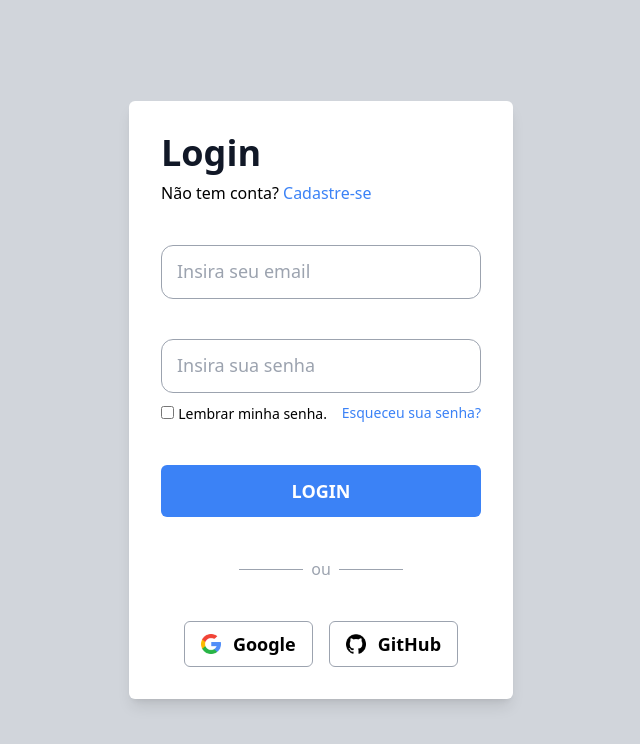
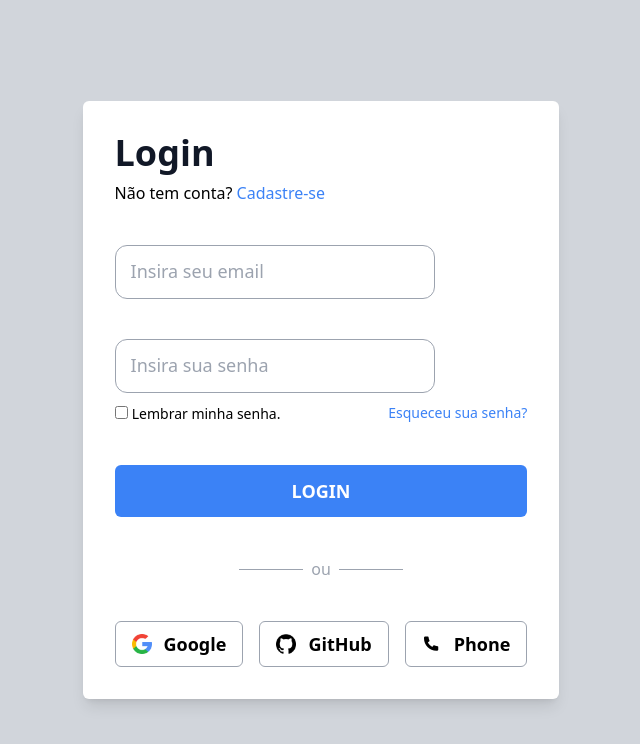
Before and after one commit to TitanVHs/Tailwindcss-componentes, a website: page src/components/form.html in a window 1280 px wide. Shown: the whole page, without its empty margins (319-959 px from the left). Drawn offline with nearby package versions, Linux system fonts and the light colour scheme.

Commit message:
Update form.html

```diff
--- a/src/components/form.html
+++ b/src/components/form.html
@@ -68,6 +68,11 @@
                 <img class="object-contain w-5" src="../../assets/images/github-logo.png">
                 GitHub
             </a>
+
+            <a href="#" class="md:py-2 flex justify-center px-4 py-4 border-[1px] border-gray-400 rounded-md gap-3 hover:border-blue-500 duration-150">
+                <i class="ri-phone-fill object-contain w-5"></i>
+                Phone
+            </a>
         </div>
 
     </form>
```
